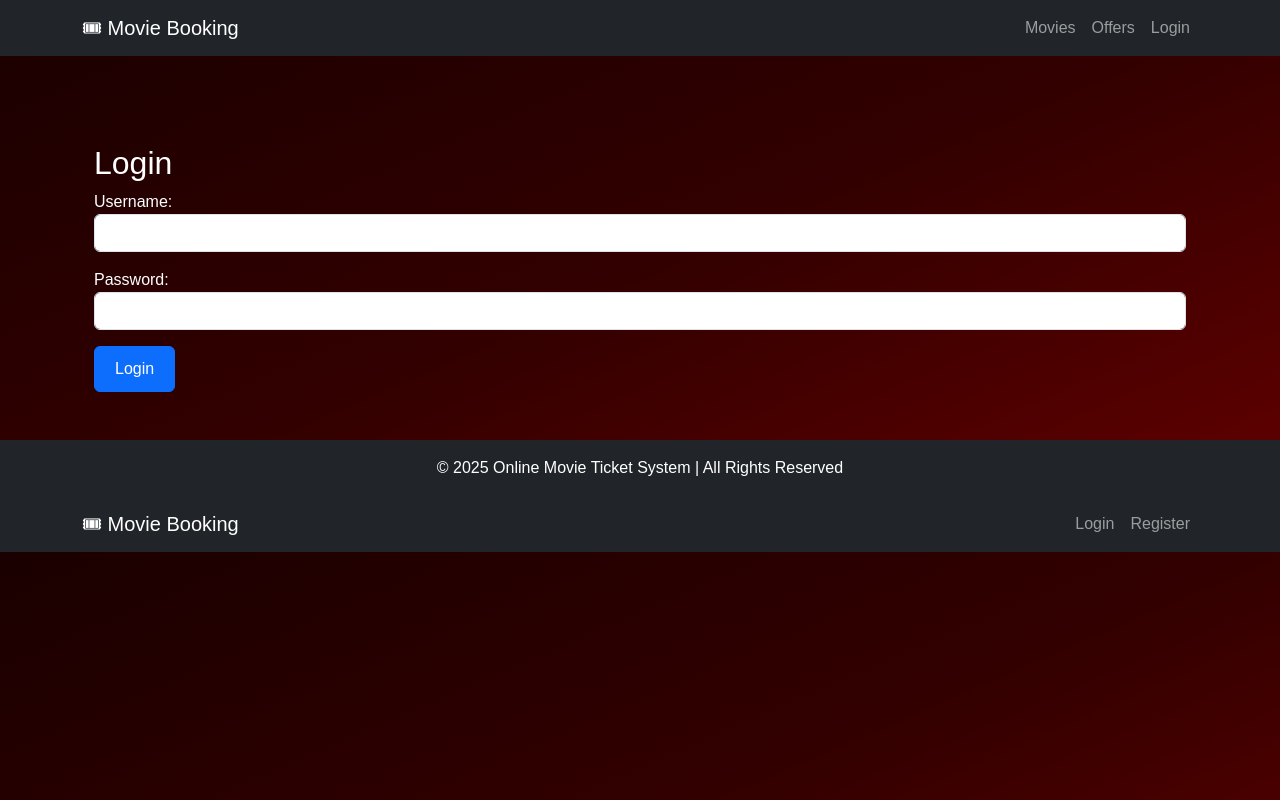
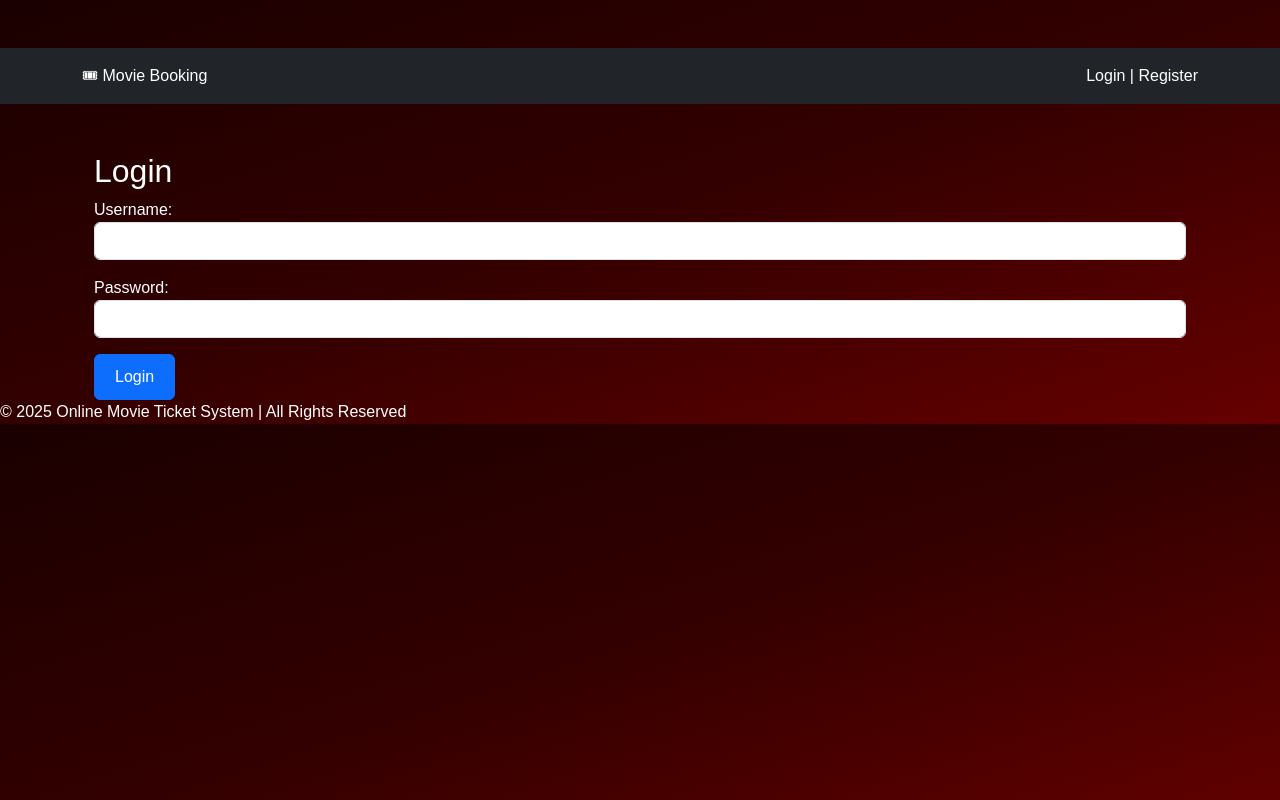
Before and after one commit to Dinusha1112/Booking_system, a Django app: page /login/ in a window 1280 px wide. Run offline with Django 5.2, Linux system fonts and the light colour scheme.

Commit message:
complete the homepage with login function

```diff
--- a/booking_system/templates/booking_system/base.html
+++ b/booking_system/templates/booking_system/base.html
@@ -5,100 +5,56 @@
     <meta name="viewport" content="width=device-width, initial-scale=1.0">
     <title>Online Movie Ticket Booking</title>
 
-    <!-- Load the static tag here -->
     {% load static %}
 
     <!-- External Libraries -->
     <link href="https://cdn.jsdelivr.net/npm/bootstrap@5.3.0/dist/css/bootstrap.min.css" rel="stylesheet">
     <link href="https://cdn.jsdelivr.net/npm/swiper/swiper-bundle.min.css" rel="stylesheet">
 
-    <!-- Link to custom CSS file -->
+    <!-- Custom CSS -->
     <link rel="stylesheet" href="{% static 'css/style.css' %}">
 </head>
 <body>
-<!-- Navbar -->
-<nav class="navbar navbar-expand-lg navbar-dark bg-dark fixed-top">
-    <div class="container">
-        <a class="navbar-brand" href="/">🎟 Movie Booking</a>
-        <button class="navbar-toggler" type="button" data-bs-toggle="collapse" data-bs-target="#navbarNav" aria-controls="navbarNav" aria-expanded="false" aria-label="Toggle navigation">
-            <span class="navbar-toggler-icon"></span>
-        </button>
-        <div class="collapse navbar-collapse" id="navbarNav">
-            <ul class="navbar-nav ms-auto">
-                <li class="nav-item">
-                    <a class="nav-link" href="#">Movies</a>
-                </li>
-                <li class="nav-item">
-                    <a class="nav-link" href="#">Offers</a>
-                </li>
-                <li class="nav-item">
-    <a class="nav-link" href="#">Login</a>
-</li>
 
-            </ul>
+
+<!-- Black Info Bar (was footer, now moved here) -->
+<section class="text-white bg-dark py-3 mt-5">
+    <div class="container text-center">
+        <div class="d-flex justify-content-between flex-wrap">
+            <div>🎟 Movie Booking</div>
+
+            <div>
+                <a href="{% url 'login' %}" class="text-white text-decoration-none">Login</a> |
+                <a href="{% url 'register' %}" class="text-white text-decoration-none">Register</a>
+            </div>
         </div>
     </div>
-</nav>
-
-<!-- Main content area -->
-<div class="container mt-5 pt-5">
+</section>
+<!-- Main Content (e.g., Welcome Message) -->
+<div class="container mt-4">
     {% block content %}
+        <h1 class="text-center mt-4">Welcome to the Online Movie Ticket Booking System</h1>
     {% endblock %}
 </div>
 
-<!-- Footer -->
-<footer class="text-center mt-5 bg-dark text-white py-3">
-    &copy; 2025 Online Movie Ticket System | All Rights Reserved
-</footer>
-
-<!-- Bootstrap and Swiper JS libraries -->
+<div>&copy; 2025 Online Movie Ticket System | All Rights Reserved</div>
+<!-- Scripts -->
 <script src="https://cdn.jsdelivr.net/npm/bootstrap@5.3.0/dist/js/bootstrap.bundle.min.js"></script>
 <script src="https://cdn.jsdelivr.net/npm/swiper/swiper-bundle.min.js"></script>
-<!-- Link to custom JavaScript file -->
 <script src="{% static 'js/custom.js' %}"></script>
 
-<link rel="stylesheet" href="https://cdn.jsdelivr.net/npm/swiper/swiper-bundle.min.css"/>
-<script src="https://cdn.jsdelivr.net/npm/swiper/swiper-bundle.min.js"></script>
+<!-- Swiper Init -->
 <script>
     var swiper = new Swiper('.swiper-container', {
         loop: true,
-        autoplay: {
-            delay: 3000,
-        },
-        pagination: {
-            el: '.swiper-pagination',
-            clickable: true,
-        },
+        autoplay: { delay: 3000 },
+        pagination: { el: '.swiper-pagination', clickable: true },
         navigation: {
             nextEl: '.swiper-button-next',
             prevEl: '.swiper-button-prev',
         },
     });
 </script>
-<nav class="navbar navbar-expand-lg navbar-dark bg-dark">
-    <div class="container">
-        <a class="navbar-brand" href="{% url 'home' %}">🎟 Movie Booking</a>
-        <div class="collapse navbar-collapse">
-            <ul class="navbar-nav ms-auto">
-                {% if user.is_authenticated %}
-                    <li class="nav-item">
-                        <a class="nav-link" href="{% url 'profile' %}">Profile</a>
-                    </li>
-                    <li class="nav-item">
-                        <a class="nav-link" href="{% url 'logout' %}">Logout</a>
-                    </li>
-                {% else %}
-                    <li class="nav-item">
-                        <a class="nav-link" href="{% url 'login' %}?next={{ request.path }}">Login</a>
-                    </li>
-                    <li class="nav-item">
-                        <a class="nav-link" href="{% url 'register' %}">Register</a>
-                    </li>
-                {% endif %}
-            </ul>
-        </div>
-    </div>
-</nav>
 
 </body>
 </html>
```
Also changed, not shown: booking_system/templates/booking_system/home.html (+6 -5 lines), db.sqlite3.
